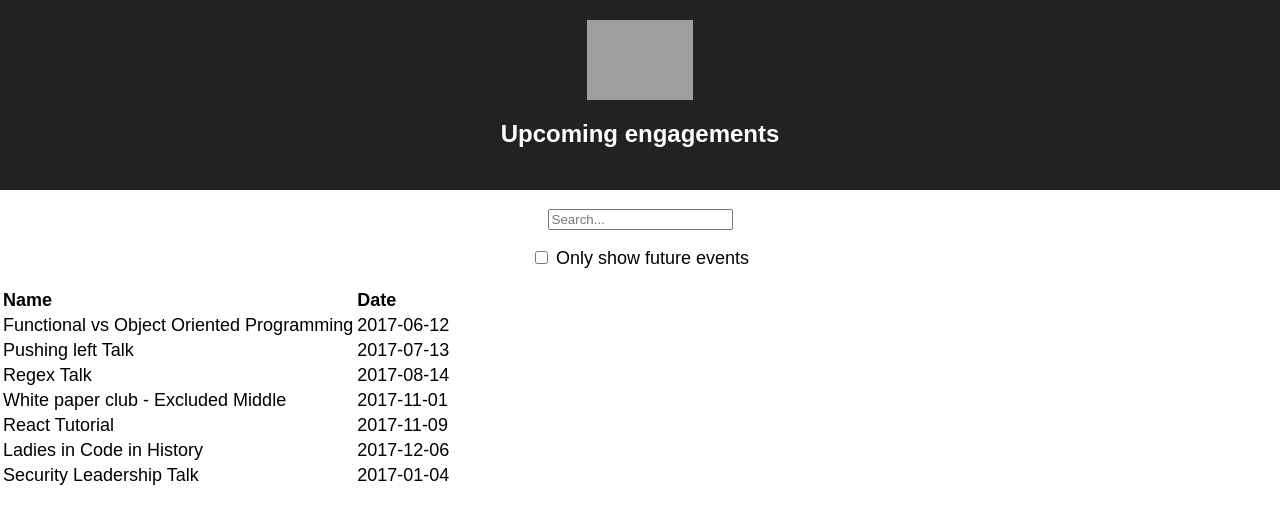
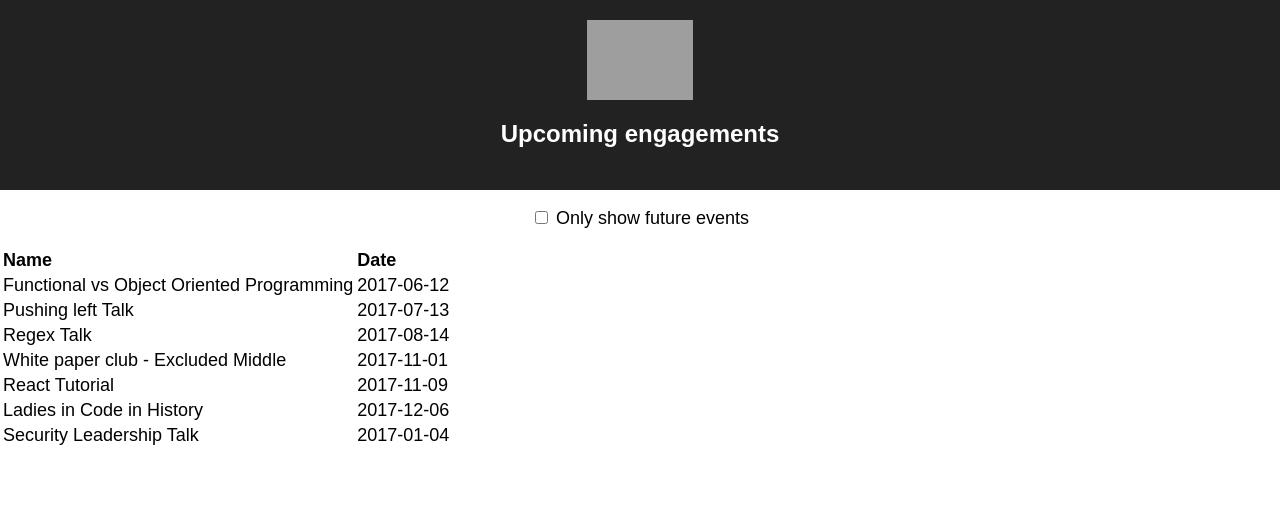
Before and after one commit to OttawaLadiesCodeClub/create-react-tutorial, a React (Create React App) app: page / in a window 1280 px wide. Shown: the top 524 px of the page. Built offline with nearby package versions, Linux system fonts and the light colour scheme; grey boxes are pictures that could not be loaded.

Commit message:
Remove search from master

```diff
--- a/src/App.js
+++ b/src/App.js
@@ -20,7 +20,6 @@ class App extends Component {
           <p className="App-intro">
             <div>
                 <form>
-                  <input type="text" placeholder="Search..."/>
                   <p><input type="checkbox" value="on"/> Only show future events</p>
                 </form>
                 <table>
```
